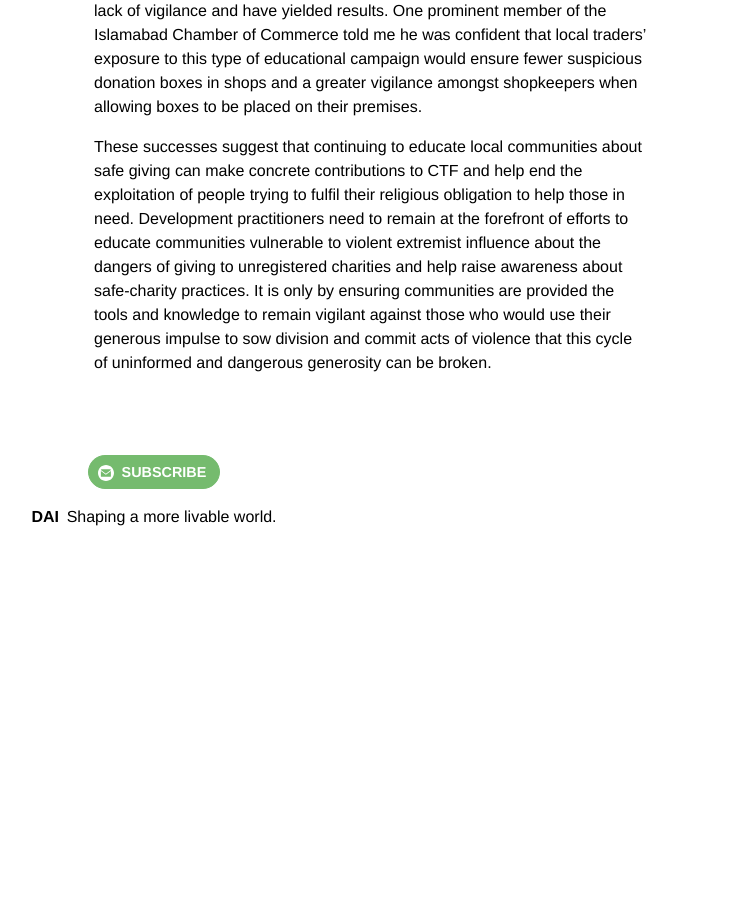
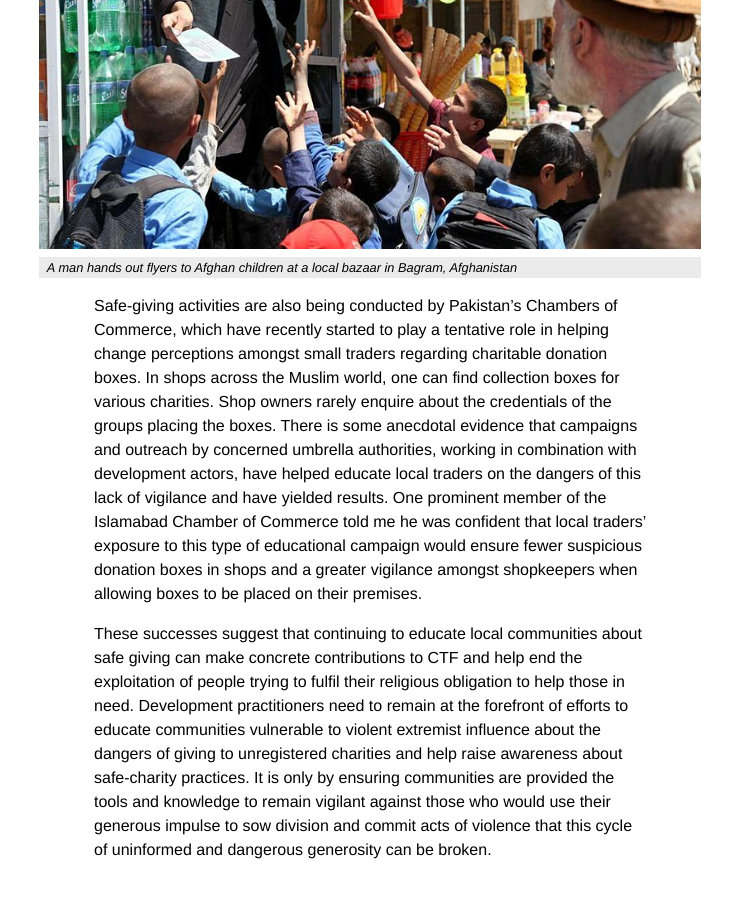
Before and after one commit to BryanSchuetz/CS-, a Jekyll site: the page built from _posts/2018-07-20-the-money-trail-part-i-safe-charitable-giving-in-pakistan.markdown, in a window 1280 px wide and 900 px high, scrolled down 2720 px. Shown: the whole window, without its empty margins (486-1218 px from the left). Built offline with Jekyll 4.4.1, drawn with Linux system fonts in a browser that asks for light colours; before the commit the page ends 3313 px from its top, so only the background shows below that.

Commit message:
Updated The Money Trail Part I Safe Charitable Giving In Pakistan

```diff
--- a/_posts/2018-07-20-the-money-trail-part-i-safe-charitable-giving-in-pakistan.markdown
+++ b/_posts/2018-07-20-the-money-trail-part-i-safe-charitable-giving-in-pakistan.markdown
@@ -27,6 +27,9 @@ Many of the initiatives conducted by development actors in countries across the
 
 There is some evidence that those who have been informed of safe-giving principles are more vigilant when donating in future and are more likely to spread their new found knowledge amongst friends and family—becoming far more credible transmitters of information than strangers from foreign nongovernmental organizations.
 
+![800px-Afghan_children_request_leaflets_in_a_Bagram_bazaar.jpg](/uploads/800px-Afghan_children_request_leaflets_in_a_Bagram_bazaar.jpg)
+`A man hands out flyers to Afghan children at a local bazaar in Bagram, Afghanistan`
+
 Safe-giving activities are also being conducted by Pakistan’s Chambers of Commerce, which have recently started to play a tentative role in helping change perceptions amongst small traders regarding charitable donation boxes. In shops across the Muslim world, one can find collection boxes for various charities. Shop owners rarely enquire about the credentials of the groups placing the boxes. There is some anecdotal evidence that campaigns and outreach by concerned umbrella authorities, working in combination with development actors, have helped educate local traders on the dangers of this lack of vigilance and have yielded results. One prominent member  of the Islamabad Chamber of Commerce told me he was confident that local traders’ exposure to this type of educational campaign would ensure fewer suspicious donation boxes in shops and a greater vigilance amongst shopkeepers when allowing boxes to be placed on their premises.
 
 These successes suggest that continuing to educate local communities about safe giving can make concrete contributions to CTF and help end the exploitation of people trying to fulfil their religious obligation to help those in need. Development practitioners need to remain at the forefront of efforts to educate communities vulnerable to violent extremist influence about the dangers of giving to unregistered charities and help raise awareness about safe-charity practices. It is only by ensuring communities are provided the tools and knowledge to remain vigilant against those who would use their generous impulse to sow division and commit acts of violence that this cycle of uninformed and dangerous generosity can be broken.
```
